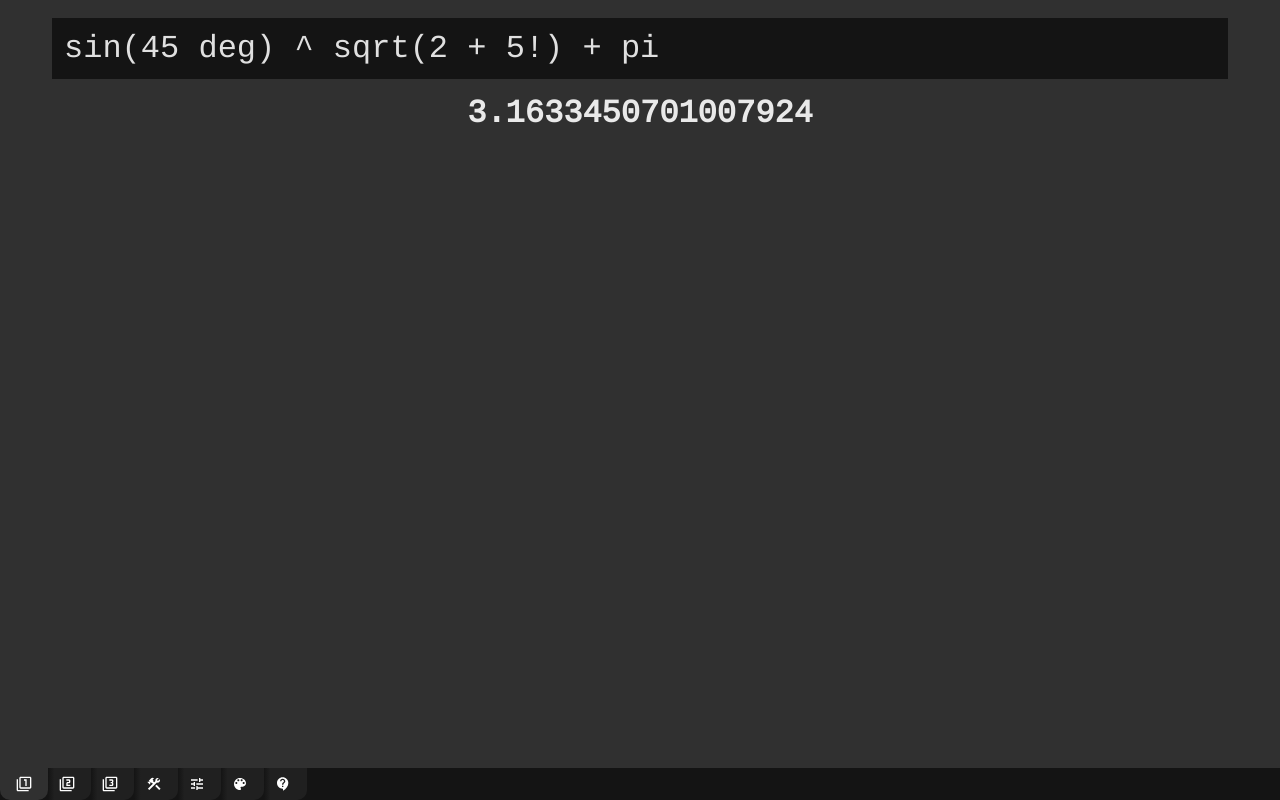
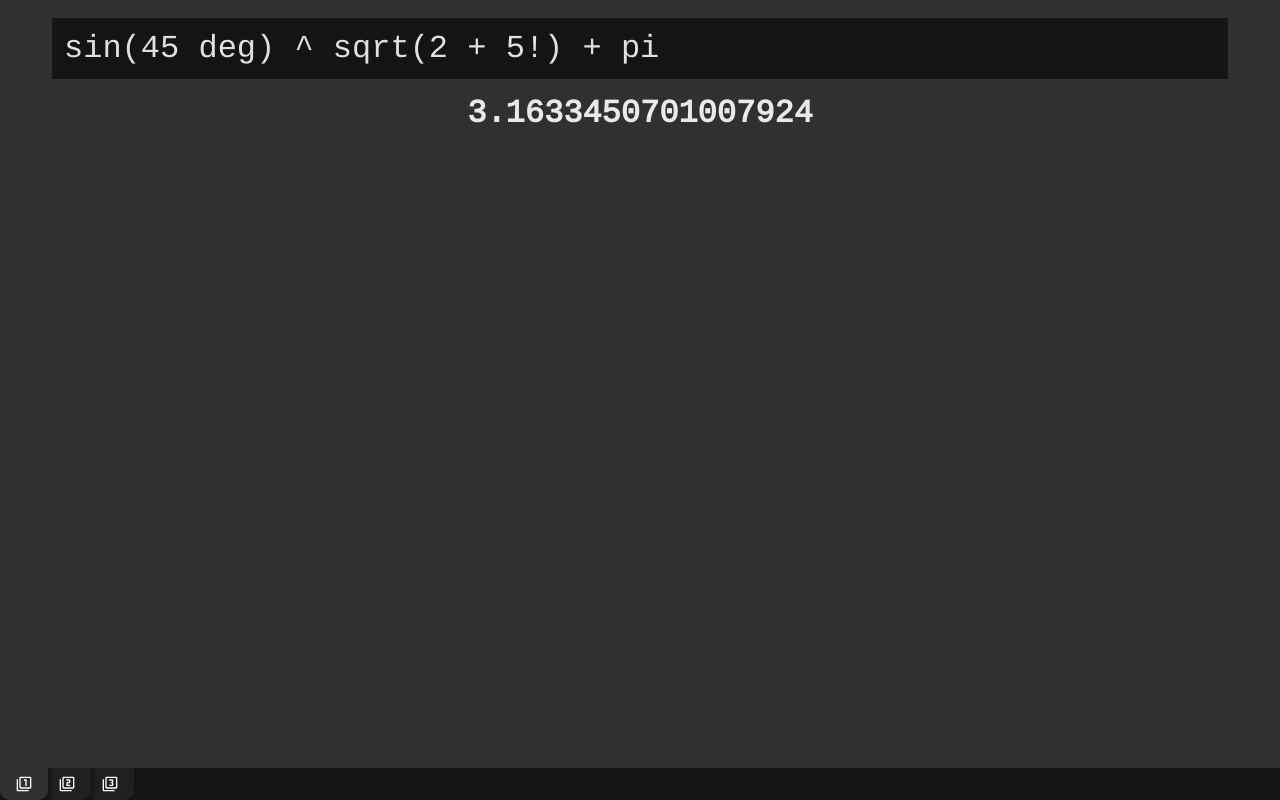
Before and after one commit to matdombrock/AfterMath, a Vue app: page / in a window 1280 px wide. Built offline with nearby package versions, Linux system fonts and the light colour scheme; a web font is replaced by a local one.

Commit message:
Allow hiding top tabs

```diff
--- a/src/components/TopTabs.vue
+++ b/src/components/TopTabs.vue
@@ -14,19 +14,19 @@
       </div>
     </span>
 
-    <div :class="{tab:true, 'active-tab': isActive('tools')}" @click="setTab('tools')" title="Tools">
+    <div v-if="s.config.show_tools_tab" :class="{tab:true, 'active-tab': isActive('tools')}" @click="setTab('tools')" title="Tools">
       <img class="tab-icon" src="/icons/tools.svg">
     </div>
 
-    <div :class="{tab:true, 'active-tab': isActive('settings')}" @click="setTab('settings')" title="Settings">
+    <div v-if="s.config.show_settings_tab" :class="{tab:true, 'active-tab': isActive('settings')}" @click="setTab('settings')" title="Settings">
       <img class="tab-icon" src="/icons/settings.svg">
     </div>
 
-    <div :class="{tab:true, 'active-tab': isActive('theme')}" @click="setTab('theme')" title="Theme">
+    <div v-if="s.config.show_theme_tab" :class="{tab:true, 'active-tab': isActive('theme')}" @click="setTab('theme')" title="Theme">
       <img class="tab-icon" src="/icons/theme.svg">
     </div>
 
-    <div :class="{tab:true, 'active-tab': isActive('info')}" @click="setTab('info')" title="Info">
+    <div v-if="s.config.show_info_tab" :class="{tab:true, 'active-tab': isActive('info')}" @click="setTab('info')" title="Info">
       <img class="tab-icon" src="/icons/info2.svg">
     </div>
 
```
